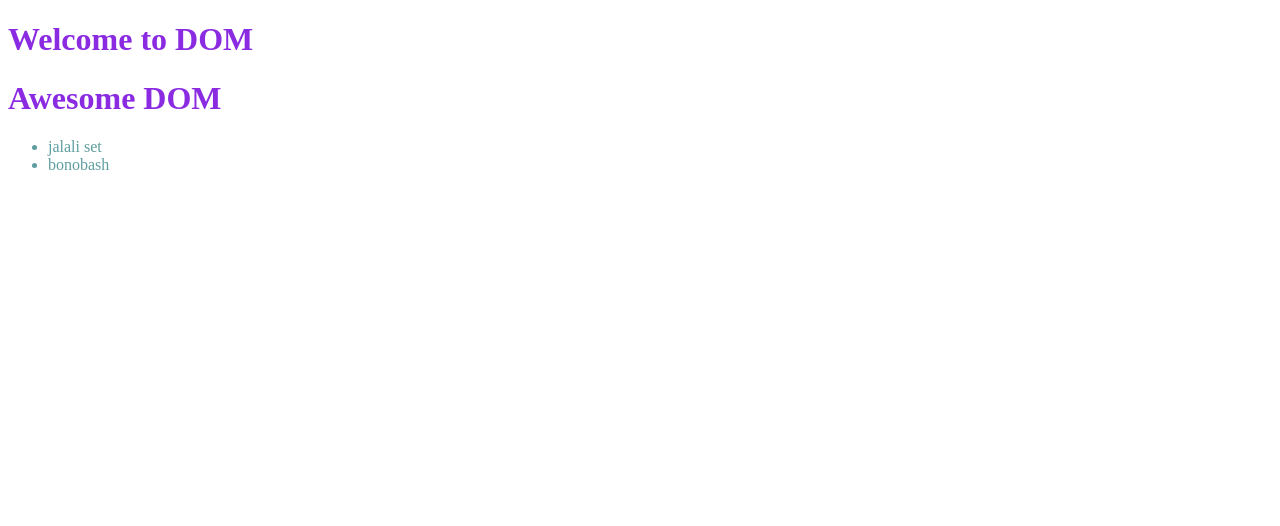
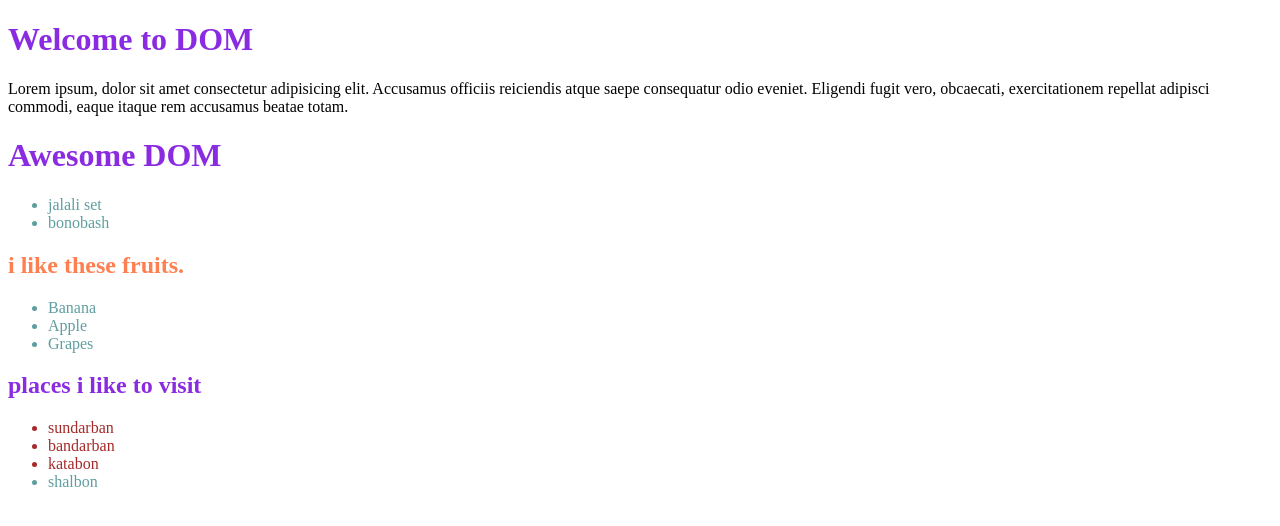
Before and after one commit to Sobuj54/module-25-tour-of-DOM-Document-Object-Model-, a plain HTML site: page index.html in a window 1280 px wide. Drawn offline with Linux system fonts and the light colour scheme.

Commit message:
class id in js

```diff
--- a/index.html
+++ b/index.html
@@ -12,11 +12,18 @@
         li{
             color: cadetblue;
         }
+        #fruits-title{
+            color: coral;
+        }
+        .place{
+            color: brown;
+        }
     </style>
 </head>
 <body>
     <header>
         <h1>Welcome to DOM</h1>
+        <p>Lorem ipsum, dolor sit amet consectetur adipisicing elit. Accusamus officiis reiciendis atque saepe consequatur odio eveniet. Eligendi fugit vero, obcaecati, exercitationem repellat adipisci commodi, eaque itaque rem accusamus beatae totam.</p>
     </header>
     <main>
         <h1>Awesome DOM</h1>
@@ -24,23 +31,51 @@
             <li>jalali set</li>
             <li>bonobash</li>
         </ul>
+        <section>
+            <h1 id="fruits-title">fruits i like</h1>
+            <ul>
+                <li>Banana</li>
+                <li>Apple</li>
+                <li>Grapes</li>
+        </ul>
+        </section>
+        <section>
+            <h1 id="places-title">places i like to visit</h1>
+            <ul>
+                <li class="place">sundarban</li>
+                <li class="place">bandarban</li>
+                <li class="place">katabon</li>
+                <li>shalbon</li>
+            </ul>
+        </section>
     </main>
     <!-- connection external js file -->
     <script src="js/DOM.js"></script>
     <!-- we can also write js code inside html like shown below -->
     <script>
+        // getting elements by tag name.
         const listCollection = document.getElementsByTagName('li');
         // console.log(listCollection);
         // looping through document
         for(const li of listCollection){
             // here i used li.innertext only to get texts that are inside li tag..if we used onl li then we would have gotten text along with tag.
-            console.log(li.innerText);
+            // console.log(li.innerText);
         }
 
         const headingCollection = document.getElementsByTagName('h1');
         for(const h1 of headingCollection){
-            console.log(h1.innerText);
+            // console.log(h1.innerText);
         }
+        // ------------
+        // get elements by class
+        const classCollection = document.getElementsByClassName('place');
+        for(const classes of classCollection){
+            console.log(classes.innerText);
+        }
+        // ---------------
+        // changing something inside html using js
+        const fruitTitle = document.getElementById('fruits-title');
+        fruitTitle.innerText = "i like these fruits."
     </script>
 </body>
 </html>
```
